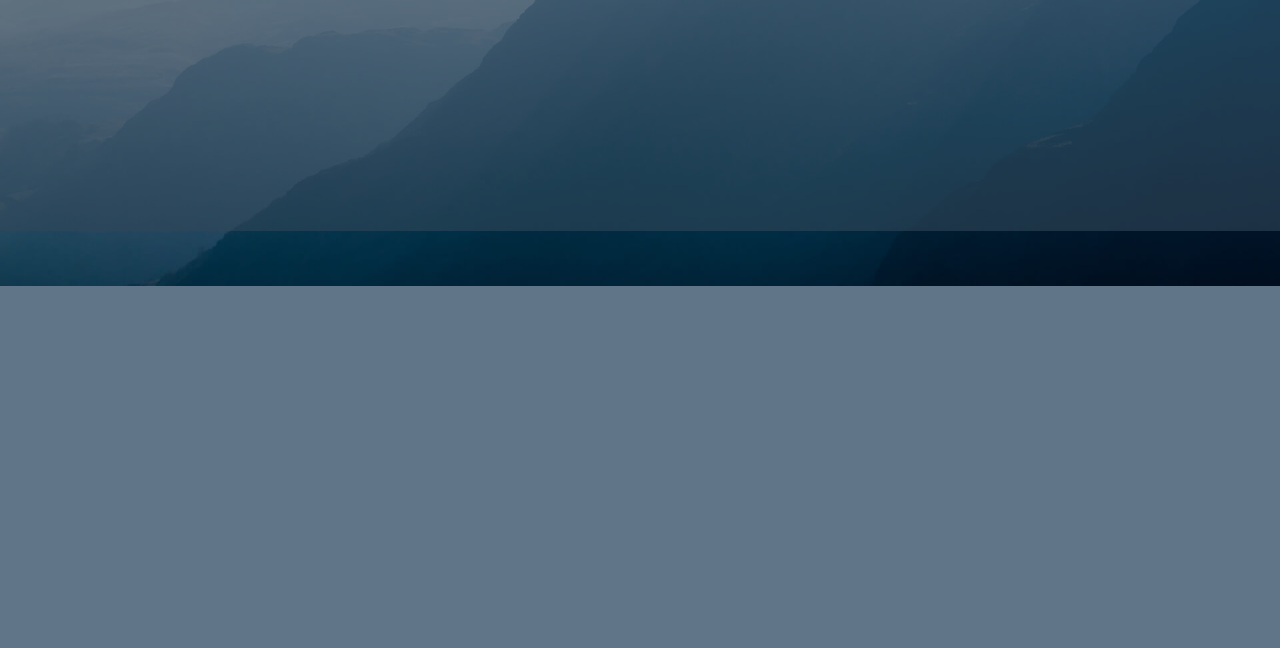
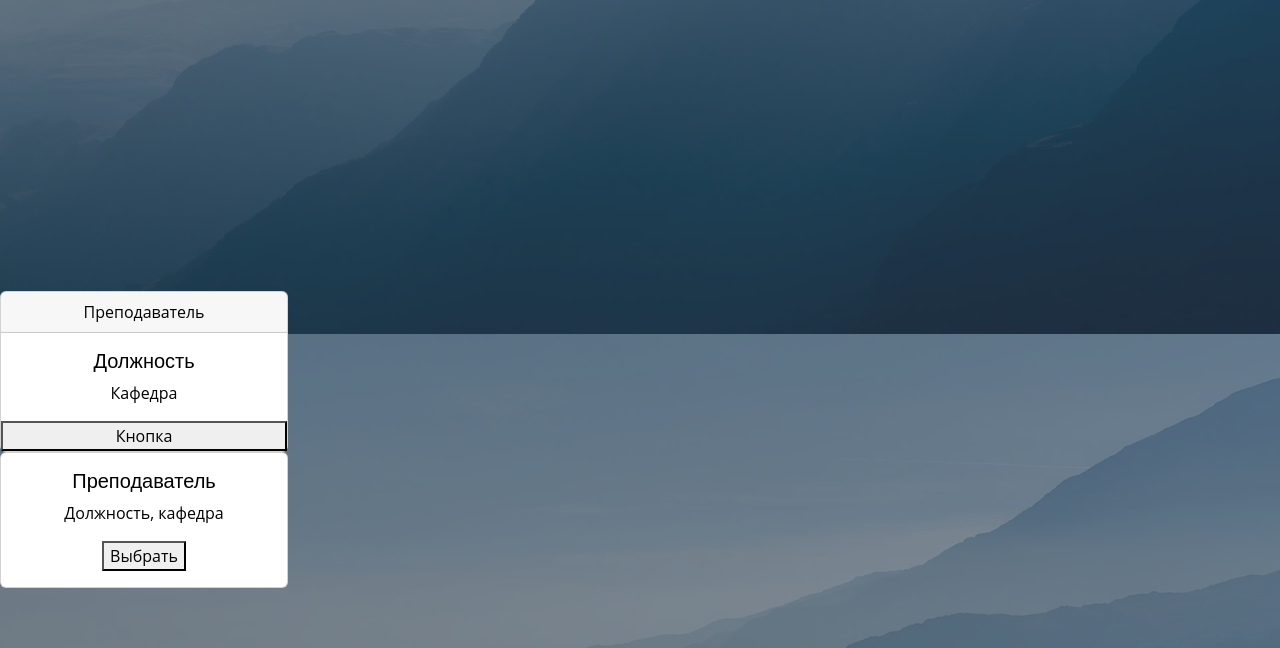
Before and after one commit to BadreevaPolina/individual_schedule, a Flask app: page / in a window 1280 px wide. Shown: the part 514-1162 px from the top of the page. Before the commit the page ends 800 px from the top, so only its background shows below. Run offline with Flask 2, Linux system fonts and the light colour scheme; some libraries are stand-ins or nearby versions.

Commit message:
TODO card.

```diff
--- a/static/css/style.css
+++ b/static/css/style.css
@@ -10,7 +10,7 @@
 --------------------------------------------------------------*/
 body {
   font-family: "Open Sans", sans-serif;
-  color: #fff;
+  color: #000;
   background: url("../img/bg.jpg") top center no-repeat;
   background-size: cover;
   position: relative;
@@ -249,6 +249,9 @@ h6 {
   background: #24b7a4;
   border-color: #24b7a4;
 }
+/*--------------------------------------------------------------
+# Button
+--------------------------------------------------------------*/
 
 /*--------------------------------------------------------------
 # Navigation Menu
--- a/templates/index.html
+++ b/templates/index.html
@@ -44,8 +44,28 @@
     </div>
   </header><!-- End #header -->
 
+    <section class="card-deck" text-align="center">
+  <div class="card text-center" style="width: 18rem;">
+  <div class="card-header">Преподаватель</div>
+  <div class="card-body">
+    <h5 class="card-title">Должность</h5>
+    <p class="card-text">Кафедра</p>
+  </div>
+    <button type="submit">Кнопка</button>
+</div>
 
 
+
+  <div  class="card text-center" style="width: 18rem;">
+    <div class="card-body">
+
+      <h5 class="card-title">Преподаватель</h5>
+      <p class="card-text">Должность, кафедра</p>
+      <button type="submit">Выбрать</button>
+    </div>
+  </div>
+
+</section>
 </body>
 
 </html>
```
